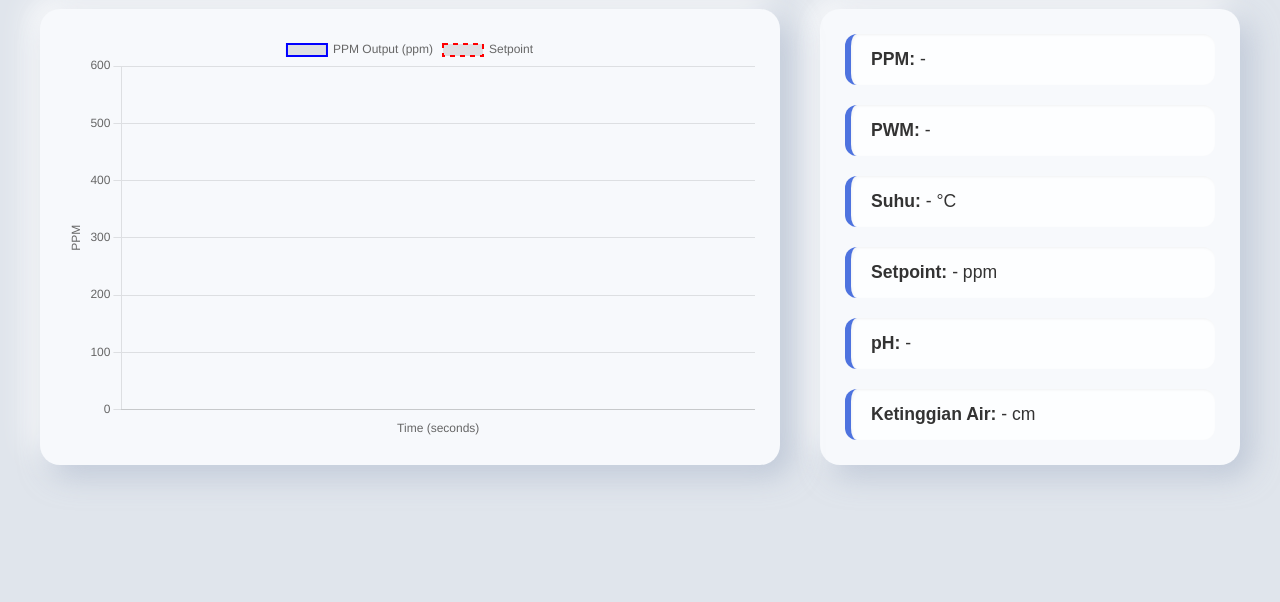
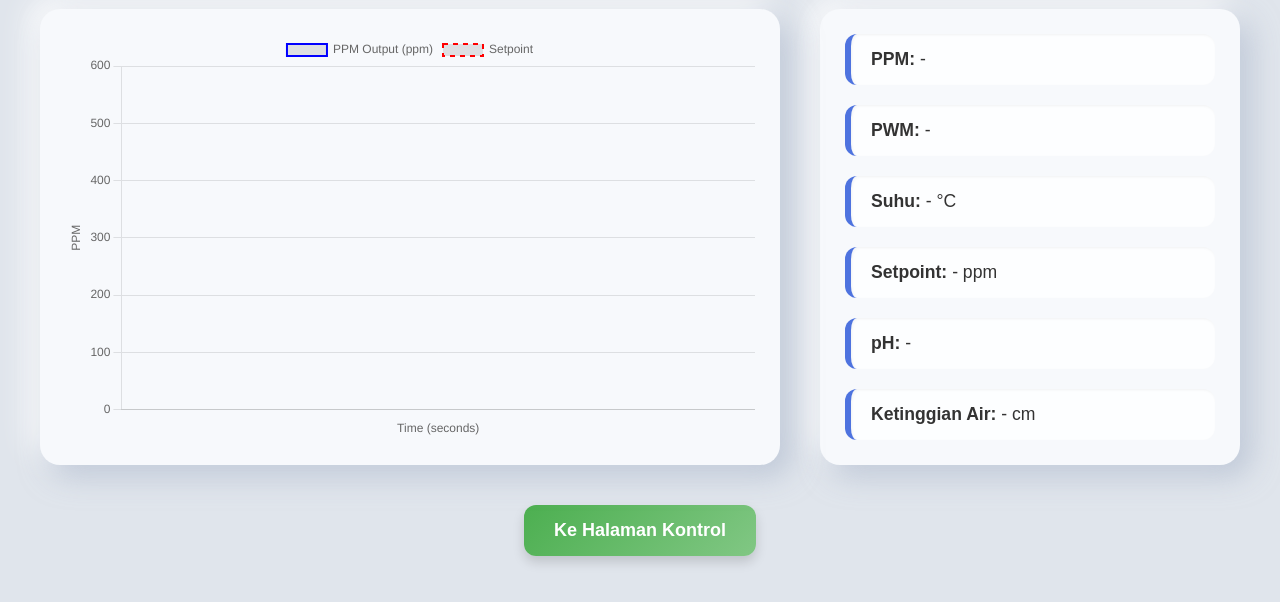
Before and after one commit to H4Q1CHULO/HQ, a plain HTML site: page index.html in a window 1280 px wide. Shown: the part 110-712 px from the top of the page. Drawn offline with nearby package versions, Linux system fonts and the light colour scheme; no server answers.

Commit message:
update konten

```diff
--- a/index.html
+++ b/index.html
@@ -25,6 +25,10 @@
       </div>
 
     </div>
+    <!-- Tombol untuk ke halaman kontrol -->
+  <div class="button-container">
+    <button onclick="window.location.href='kontrol.html'" class="control-button">Ke Halaman Kontrol</button>
+  </div>
     <script src="script.js"></script>
   </body>
 
--- a/style.css
+++ b/style.css
@@ -108,3 +108,36 @@
       flex: 1 1 100%;
     }
   }
+
+  /* style.css */
+
+.button-container {
+  display: flex;
+  justify-content: center;
+  align-items: center;
+  margin: 40px 0;
+}
+
+.control-button {
+  background: linear-gradient(135deg, #4CAF50, #81C784);
+  color: white;
+  border: none;
+  padding: 15px 30px;
+  font-size: 18px;
+  font-weight: bold;
+  border-radius: 12px;
+  box-shadow: 0 6px 12px rgba(0, 0, 0, 0.15);
+  cursor: pointer;
+  transition: all 0.3s ease;
+}
+
+.control-button:hover {
+  background: linear-gradient(135deg, #43A047, #66BB6A);
+  transform: translateY(-2px);
+  box-shadow: 0 10px 20px rgba(0, 0, 0, 0.25);
+}
+
+.control-button:active {
+  transform: scale(0.97);
+  box-shadow: 0 4px 8px rgba(0, 0, 0, 0.2);
+}
```
